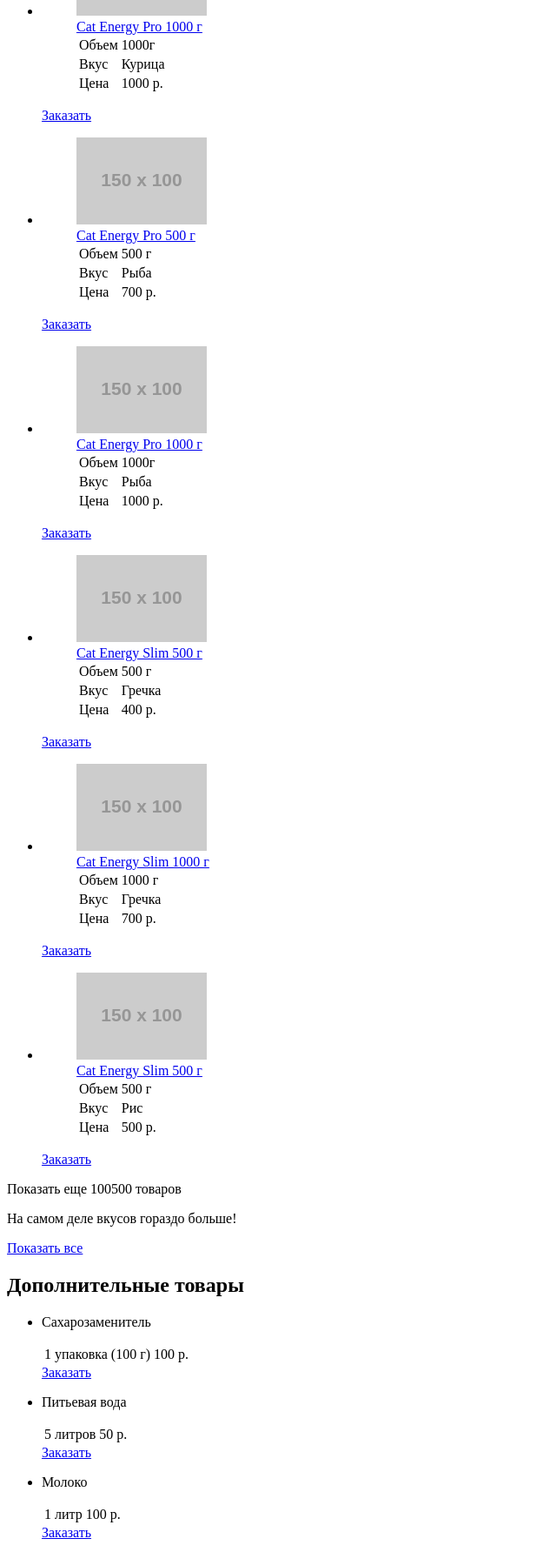
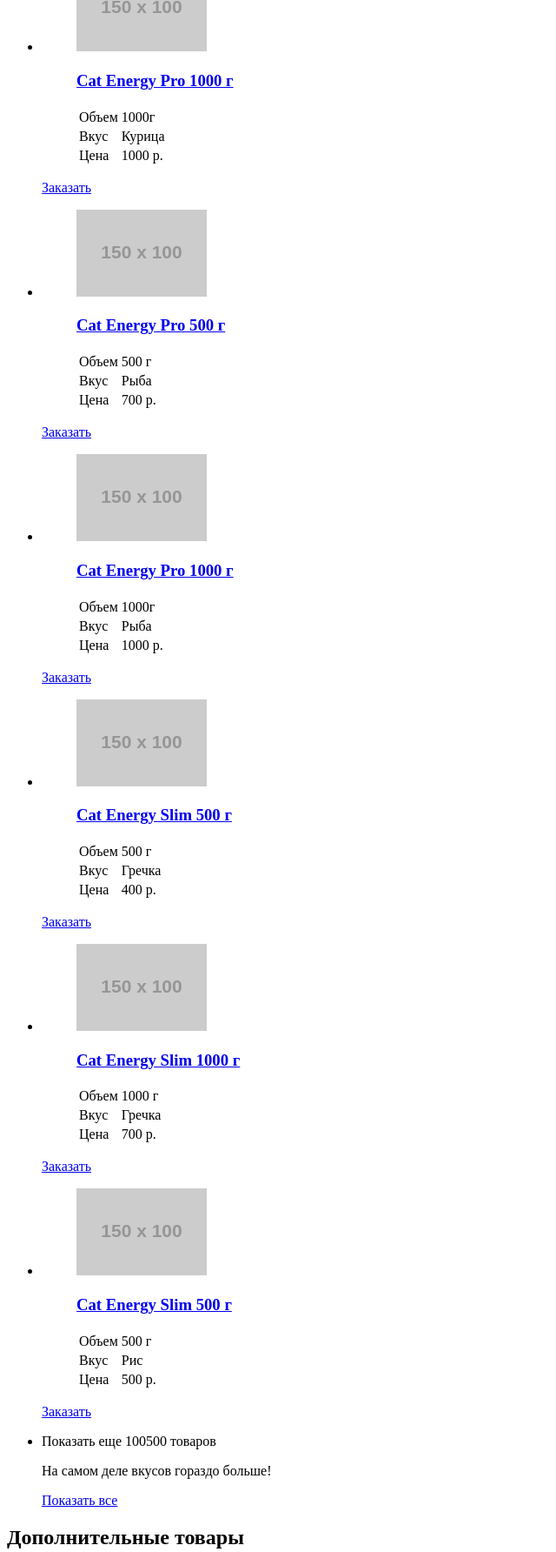
Before and after one commit to dragooon4ik24/cat-energy, a website: page source/catalog.html in a window 1280 px wide. Shown: the part 506-2290 px from the top of the page at 87% size, without its empty margins (0-640 px from the left). Drawn offline with Linux system fonts and the light colour scheme; placeholder pictures from the web are drawn by us.

Commit message:
исправил ошибки

```diff
--- a/source/catalog.html
+++ b/source/catalog.html
@@ -23,13 +23,14 @@
       <h1 class="main-catalog__title">Каталог продукции</h1>
       <ul class="main-catalog__list product-list">
         <li class="product-list__item">
-          <figure class="product-list__figure">
-            <a class="product-list__link" href="#">
-              <img src="http://placehold.it/150x100" width="150" height="100" alt="Упаковка Cat Energy Pro 500 г с курицей" class="product-list__image">
+          <article class="product-list__article catalog-item">
+            <figure class="catalog-item__figure">
+              <a class="catalog-item__link" href="#">
+                <img src="http://placehold.it/150x100" width="150" height="100" alt="Упаковка Cat Energy Pro 500 г с курицей" class="catalog-item__image">
               </a>
-            <figcaption class="product-list__information">
-              <a class="product-list__title" href="#">Cat Energy Pro 500 г</a>
-              <table class="product-list__table">
+              <figcaption class="catalog-item__information">
+                <h3 class="catalog-item__title"><a href="#">Cat Energy Pro 500 г</a></h3>
+                <table class="catalog-item__table">
                   <tr>
                     <td>Объем</td>
                     <td>500 г</td>
@@ -45,14 +46,16 @@
                 </table>
               </figcaption>
             </figure>
-          <a class="product-list__order site-button" href="#">Заказать</a>
+            <a class="catalog-item__order site-button" href="#">Заказать</a>
+          </article>
         </li>
         <li class="product-list__item">
-          <figure class="product-list__figure">
-            <a href="#" class="product-list__link"><img src="http://placehold.it/150x100" width="150" height="100" alt="Упаковка Cat Energy Pro 1000 г с курицей" class="product-list__image"></a>
-            <figcaption class="product-list__information">
-              <a class="product-list__title" href="#">Cat Energy Pro 1000 г</a>
-              <table class="product-list__table">
+          <article class="product-list__article catalog-item">
+            <figure class="catalog-item__figure">
+              <a href="#" class="catalog-item__link"><img src="http://placehold.it/150x100" width="150" height="100" alt="Упаковка Cat Energy Pro 1000 г с курицей" class="catalog-item__image"></a>
+              <figcaption class="catalog-item__information">
+                <h3 class="catalog-item__title"><a href="#">Cat Energy Pro 1000 г</a></h3>
+                <table class="catalog-item__table">
                   <tr>
                     <td>Объем</td>
                     <td>1000г</td>
@@ -68,14 +71,16 @@
                 </table>
               </figcaption>
             </figure>
-          <a class="product-list__order site-button" href="#">Заказать</a>
+            <a class="catalog-item__order site-button" href="#">Заказать</a>
+          </article>
         </li>
         <li class="product-list__item">
-          <figure class="product-list__figure">
-            <a href="#" class="product-list__link"><img src="http://placehold.it/150x100" width="150" height="100" alt="Упаковка Cat Energy Pro 500 г с рыбой" class="product-list__image"></a>
-            <figcaption class="product-list__information">
-              <a class="product-list__title" href="#">Cat Energy Pro 500 г</a>
-              <table class="product-list__table">
+          <article class="product-list__article catalog-item">
+            <figure class="catalog-item__figure">
+              <a href="#" class="catalog-item__link"><img src="http://placehold.it/150x100" width="150" height="100" alt="Упаковка Cat Energy Pro 500 г с рыбой" class="catalog-item__image"></a>
+              <figcaption class="catalog-item__information">
+                <h3 class="catalog-item__title"><a href="#">Cat Energy Pro 500 г</a></h3>
+                <table class="catalog-item__table">
                   <tr>
                     <td>Объем</td>
                     <td>500 г</td>
@@ -91,14 +96,16 @@
                 </table>
               </figcaption>
             </figure>
-          <a class="product-list__order site-button" href="#">Заказать</a>
+            <a class="catalog-item__order site-button" href="#">Заказать</a>
+          </article>
         </li>
         <li class="product-list__item">
-          <figure class="product-list__figure">
-            <a href="#" class="product-list__link"><img src="http://placehold.it/150x100" width="150" height="100" alt="Упаковка Cat Energy Pro 1000 г с рыбой" class="product-list__image"></a>
-            <figcaption class="product-list__information">
-              <a class="product-list__title" href="#">Cat Energy Pro 1000 г</a>
-              <table class="product-list__table">
+          <article class="product-list__article catalog-item">
+            <figure class="catalog-item__figure">
+              <a href="#" class="catalog-item__link"><img src="http://placehold.it/150x100" width="150" height="100" alt="Упаковка Cat Energy Pro 1000 г с рыбой" class="catalog-item__image"></a>
+              <figcaption class="catalog-item__information">
+                <h3 class="catalog-item__title"><a href="#">Cat Energy Pro 1000 г</a></h3>
+                <table class="catalog-item__table">
                   <tr>
                     <td>Объем</td>
                     <td>1000г</td>
@@ -114,14 +121,16 @@
                 </table>
               </figcaption>
             </figure>
-          <a class="product-list__order site-button" href="#">Заказать</a>
+            <a class="catalog-item__order site-button" href="#">Заказать</a>
+          </article>
         </li>
         <li class="product-list__item">
-          <figure class="product-list__figure">
-            <a href="#" class="product-list__link"><img src="http://placehold.it/150x100" width="150" height="100" alt="Упаковка Cat Energy Slim 500 г с гречкой" class="product-list__image"></a>
-            <figcaption class="product-list__information">
-              <a class="product-list__title" href="#">Cat Energy Slim 500 г</a>
-              <table class="product-list__table">
+          <article class="product-list__article catalog-item">
+            <figure class="catalog-item__figure">
+              <a href="#" class="catalog-item__link"><img src="http://placehold.it/150x100" width="150" height="100" alt="Упаковка Cat Energy Slim 500 г с гречкой" class="catalog-item__image"></a>
+              <figcaption class="catalog-item__information">
+                <h3 class="catalog-item__title"><a href="#">Cat Energy Slim 500 г</a></h3>
+                <table class="catalog-item__table">
                   <tr>
                     <td>Объем</td>
                     <td>500 г</td>
@@ -137,14 +146,16 @@
                 </table>
               </figcaption>
             </figure>
-          <a class="product-list__order site-button" href="#">Заказать</a>
+            <a class="catalog-item__order site-button" href="#">Заказать</a>
+          </article>
         </li>
         <li class="product-list__item">
-          <figure class="product-list__figure">
-            <a href="#" class="product-list__link"><img src="http://placehold.it/150x100" width="150" height="100" alt="Упаковка Cat Energy Slim 1000 г с гречкой" class="product-list__image"></a>
-            <figcaption class="product-list__information">
-              <a class="product-list__title" href="#">Cat Energy Slim 1000 г</a>
-              <table class="product-list__table">
+          <article class="product-list__article catalog-item">
+            <figure class="catalog-item__figure">
+              <a href="#" class="catalog-item__link"><img src="http://placehold.it/150x100" width="150" height="100" alt="Упаковка Cat Energy Slim 1000 г с гречкой" class="catalog-item__image"></a>
+              <figcaption class="catalog-item__information">
+                <h3 class="catalog-item__title"><a href="#">Cat Energy Slim 1000 г</a></h3>
+                <table class="catalog-item__table">
                   <tr>
                     <td>Объем</td>
                     <td>1000 г</td>
@@ -160,14 +171,16 @@
                 </table>
               </figcaption>
             </figure>
-          <a class="product-list__order site-button" href="#">Заказать</a>
+            <a class="catalog-item__order site-button" href="#">Заказать</a>
+          </article>
         </li>
         <li class="product-list__item">
-          <figure class="product-list__figure">
-            <a href="#" class="product-list__link"><img src="http://placehold.it/150x100" width="150" height="100" alt="Упаковка Cat Energy Slim 500 г с рисом" class="product-list__image"></a>
-            <figcaption class="product-list__information">
-              <a class="product-list__title" href="#">Cat Energy Slim 500 г</a>
-              <table class="product-list__table">
+          <article class="product-list__article catalog-item">
+            <figure class="catalog-item__figure">
+              <a href="#" class="catalog-item__link"><img src="http://placehold.it/150x100" width="150" height="100" alt="Упаковка Cat Energy Slim 500 г с рисом" class="catalog-item__image"></a>
+              <figcaption class="catalog-item__information">
+                <h3 class="catalog-item__title"><a href="#">Cat Energy Slim 500 г</a></h3>
+                <table class="catalog-item__table">
                   <tr>
                     <td>Объем</td>
                     <td>500 г</td>
@@ -183,12 +196,15 @@
                 </table>
               </figcaption>
             </figure>
-          <a class="product-list__order site-button" href="#">Заказать</a>
+            <a class="catalog-item__order site-button" href="#">Заказать</a>
+          </article>
+        </li>
+        <li class="product-list__item">
+          <p class="product-list__show-all">Показать еще 100500 товаров</p>
+          <p class="product-list__text">На самом деле вкусов гораздо больше!</p>
+          <a href="#" class="product-list__button site-button site-button--grey">Показать все</a>
         </li>
       </ul>
-      <p class="main-catalog__show-all">Показать еще 100500 товаров</p>
-      <p class="main-catalog__text">На самом деле вкусов гораздо больше!</p>
-      <a href="#" class="main-catalog__button site-button site-button--grey">Показать все</a>
     </section>
     <section class="extra-catalog">
       <h2 class="extra-catalog__title">Дополнительные товары</h2>
@@ -246,11 +262,11 @@
         </div>
         <img class="contacts__map" src="http://placehold.it/150x100" width="150" height="100" alt="Карта с адресом: ул. Большая Конюшенная, д. 19/8 Санкт-Петербург">
         </div>
-        <a class="page-footer__logo">Cat Energy</a>
+        <a class="page-footer__logo" href="index.html">Cat Energy</a>
         <ul class="page-footer__socials socials">
-          <li class="socials__link">Вконтакте</li>
-          <li class="socials__link">Инстаграм</li>
-          <li class="socials__link">Фейсбук</li>
+          <li class="socials__link"><a href="#">Вконтакте</a></li>
+          <li class="socials__link"><a href="#">Инстаграм</a></li>
+          <li class="socials__link"><a href="#">Фейсбук</a></li>
         </ul>
         <div class="page-footer__copyright copyright">
           <p class="copyright__text">HTML Academy</p>
```
Also changed, not shown: source/form.html (+4 -5 lines), source/index.html (+3 -3 lines). Lines whose indentation alone changed are shown as unchanged.
